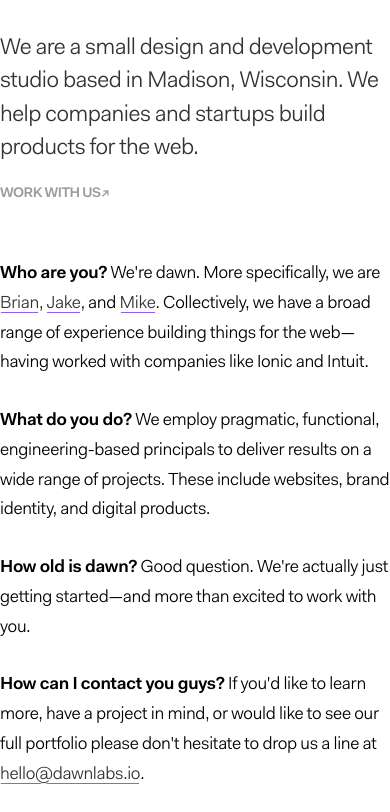
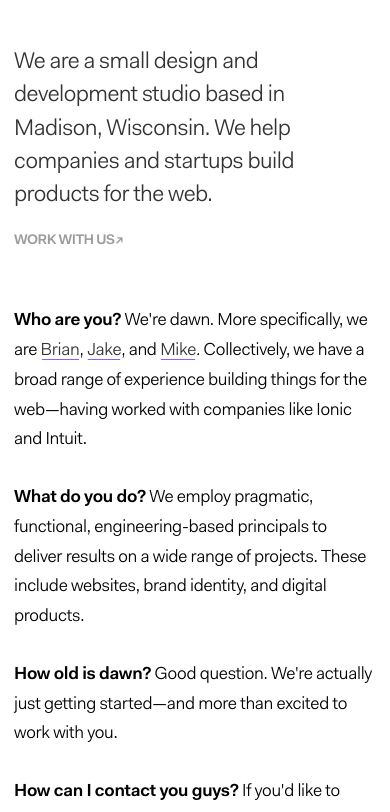
Before and after one commit to briandennis/dawnlabs.github.io, a website: page index.html in a window 390 px wide. Shown: the part 93-905 px from the top of the page. Drawn offline with nearby package versions, Linux system fonts and the light colour scheme; files that its build step writes are made by us from their sources.

Commit message:
Responsive fixes

```diff
--- a/scss/base/_global.scss
+++ b/scss/base/_global.scss
@@ -8,6 +8,10 @@
   text-rendering: optimizeLegibility;
 }
 
+html {
+  padding: 1rem;
+}
+
 body {
   margin: 0 auto;
   max-width: $max-width;
--- a/scss/base/_mixin.scss
+++ b/scss/base/_mixin.scss
@@ -1,12 +1,12 @@
 @mixin breakpoint($class) {
   @if $class == sm {
-    @media (max-width: $breakpoint-small) { @content; }
+    @media (min-width: $breakpoint-small) { @content; }
   }
   @else if $class == md {
-    @media (max-width: $breakpoint-medium) { @content; }
+    @media (min-width: $breakpoint-medium) { @content; }
   }
   @else if $class == lg {
-    @media (max-width: $breakpoint-large) { @content; }
+    @media (min-width: $breakpoint-large) { @content; }
   }
   @else {
     @warn "Breakpoint mixin supports: sm, md, lg";
--- a/scss/base/_typography.scss
+++ b/scss/base/_typography.scss
@@ -1,15 +1,11 @@
 /* Setup */
 html {
   @include breakpoint(sm) {
-    font-size: 14 / 16 * 100%;
+    font-size: 100%;
   }
 
-  font-size: $base-font-size / 16 * 100%;
+  font-size: 14 / 16 * 100%;
   font-family: $sans-serif;
-
-  @media screen and (min-width: 1100px) {
-    font-size: 100%;
-  }
 }
 
 /* Headings */
```
